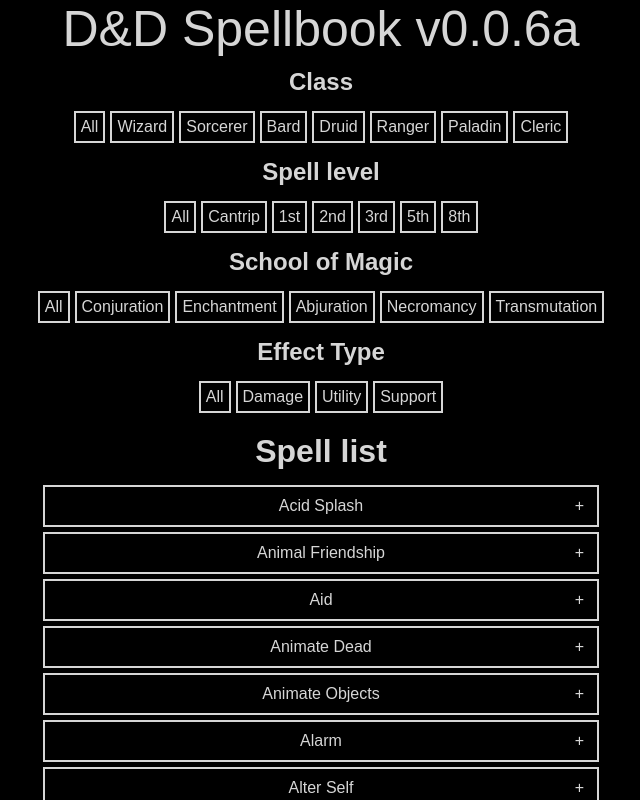
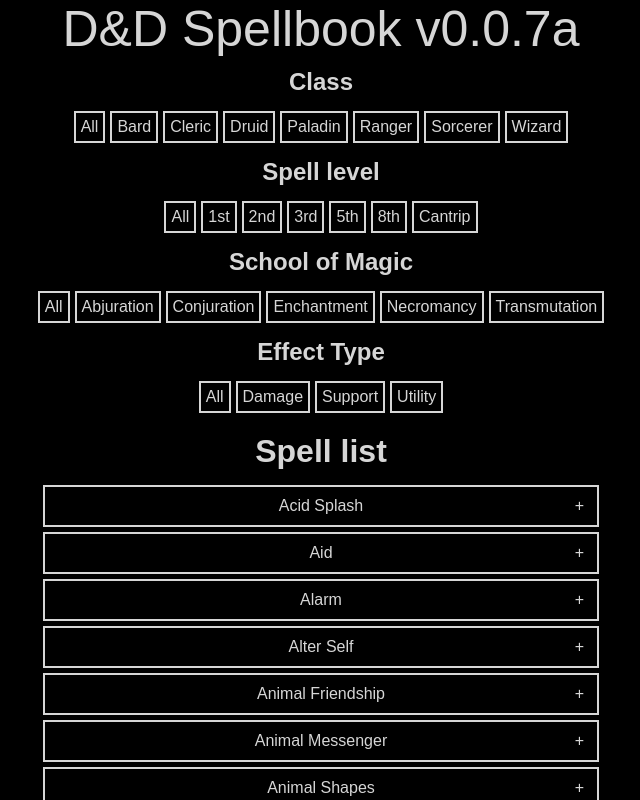
Before and after one commit to prophet-kn/dnd_spells_book, a React (Create React App) app: page / in a window 1280 px wide. Shown: the top 800 px of the page, without its empty margins (319-959 px from the left). Built offline with nearby package versions, Linux system fonts and the light colour scheme.

Commit message:
adding sorting alphabetically

```diff
--- a/src/App.js
+++ b/src/App.js
@@ -7,7 +7,7 @@
 
     <div className={"dndapp"}>
       <header className={"dndapp-header"}>
-        D&#38;D Spellbook v0.0.6a
+        D&#38;D Spellbook v0.0.7a
       </header>
       <div className={"dndapp-body"}>
         <Output />
--- a/src/components/data-table/data-table.js
+++ b/src/components/data-table/data-table.js
@@ -4,9 +4,15 @@
 import ReactHtmlParser from 'react-html-parser'
 import _ from 'lodash'
 
-let uniqueLevel = _.uniqBy(Data, 's_lvl')
-let uniqueSchool = _.uniqBy(Data, 's_school')
-let uniqueType = _.uniqBy(Data, 's_type')
+let sortLevel = _.orderBy(Data, 's_lvl')
+let uniqueLevel = _.uniqBy(sortLevel, 's_lvl')
+
+let sortSchool = _.orderBy(Data, 's_school')
+let uniqueSchool = _.uniqBy(sortSchool, 's_school')
+
+let sortType = _.orderBy(Data, 's_type')
+let uniqueType = _.uniqBy(sortType, 's_type')
+
 let uniqueClass = _.chain(Data)
 let printUniqueClass = uniqueClass.map(function(classes) {
   return classes.s_class_usage
@@ -84,7 +90,6 @@
           {uniqueType.map((type, i) => {
             return (
               <div className={this.state.selectedSelector === i ? "btn type selected" : "btn type"} value={type.s_type} key={i} onClick={(e) => {
-                console.log(uniqueType)
                 this.addSelectionSelectorClass(e, i)
                 this.setState({filterType: e.target.innerHTML})
               }}>{type.s_type}</div>
@@ -104,7 +109,7 @@
             this.setState({filterClass: e.target.innerHTML})
             this.setState({selectedClass: false})
             }}>All</div>
-          {printUniqueClass.map((usedClasses, c) => {
+          {_.orderBy(printUniqueClass).map((usedClasses, c) => {
             return <div className={this.state.selectedClass === c ? "btn class selected" : "btn class"} classtype={usedClasses} key={c} onClick={(e) => {
               this.addClassSelectorClass(e, c)
               this.setState({filterClass: e.target.innerHTML})
@@ -163,7 +168,7 @@
     return (
       <div className={"spell-wrap"}>
         <h1>Spell list</h1>
-        {this.state.data.map((spell, i) => {
+        {_.orderBy(Data, 's_name').map((spell, i) => {
           if (
             (this.state.data.map(s => spell.s_school).indexOf(this.state.filterSchool) > -1 || this.state.filterSchool === 'All') &&
             (this.state.data.map(s => spell.s_lvl).indexOf(this.state.filterLevel) > -1 || this.state.filterLevel === 'All') &&
```
